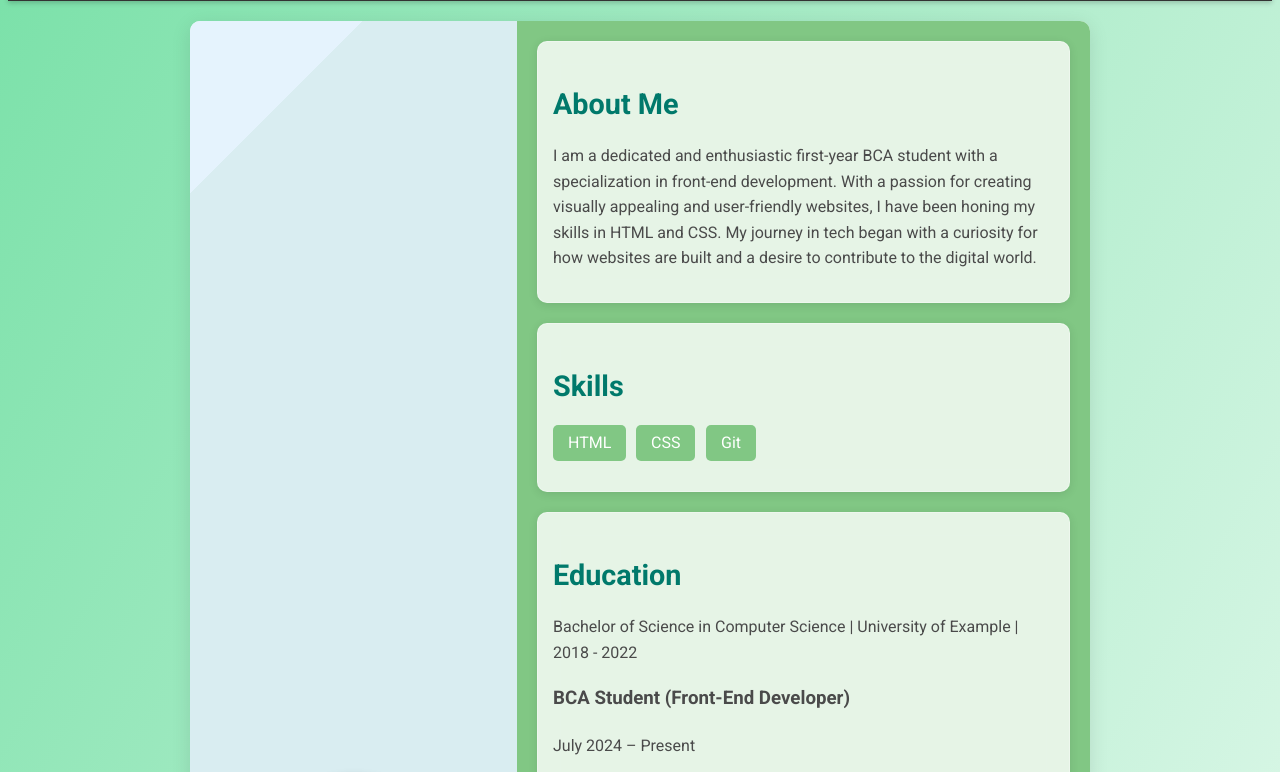
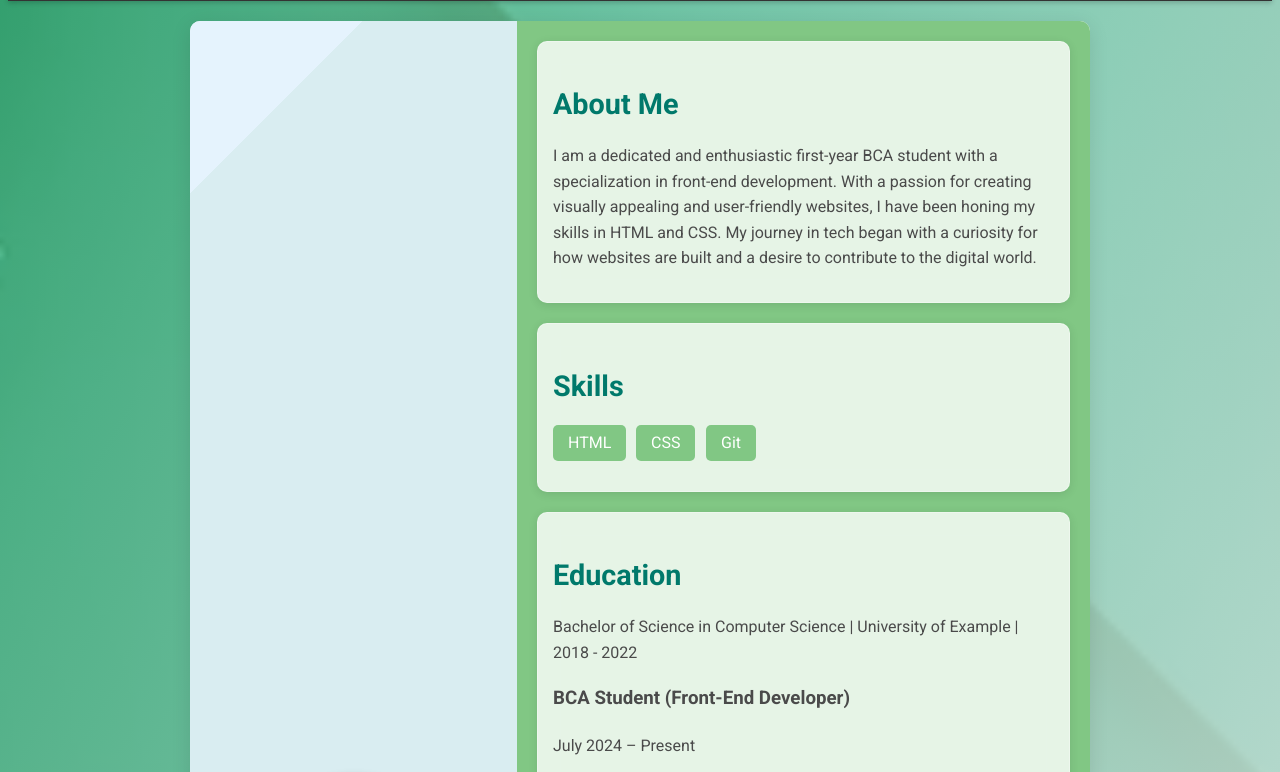
Before and after one commit to ManikaKutiyal/resume, a plain HTML site: page index.html in a window 1280 px wide. Shown: the part 57-829 px from the top of the page. Drawn offline with Linux system fonts and the light colour scheme.

Commit message:
Update resume.css

```diff
--- a/resume.css
+++ b/resume.css
@@ -421,7 +421,7 @@ body {
 body {
     font-family: 'Roboto', sans-serif;
     background: linear-gradient(to bottom right, rgba(66, 212, 132, 0.7), rgba(255, 255, 255, 0.9)),
-                url('kl.avif') center/cover no-repeat; /* Replace with your image URL */
+                url('images/kl.avif') center/cover no-repeat; /* Replace with your image URL */
     color: #4a4a4a; /* Dark grey text for readability */
     line-height: 1.6;
 }
```
